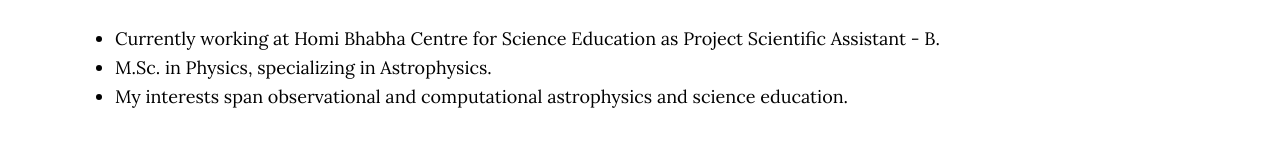
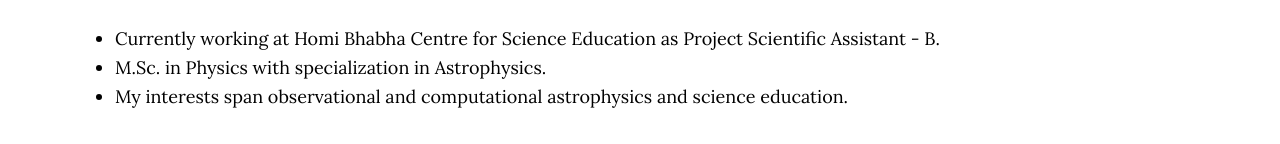
Before and after one commit to SudeepMestry13/SudeepMestry13.github.io, a plain HTML site: page index.html in a window 1280 px wide. Shown: the part 403-547 px from the top of the page. Drawn offline with Linux system fonts and the light colour scheme.

Commit message:
Update index.html

```diff
--- a/index.html
+++ b/index.html
@@ -296,13 +296,12 @@
        <div class="entry">
          <ul>
            <li>Currently working at Homi Bhabha Centre for Science Education as Project Scientific Assistant - B.</li>
-           <li>M.Sc. in Physics, specializing in Astrophysics.</li>
+           <li>M.Sc. in Physics with specialization in Astrophysics.</li>
            <li>My interests span observational and computational astrophysics and science education.</li>
          </ul>
        </div>
      </section>
    </div>
-
 
   </div>
 </main>
```
